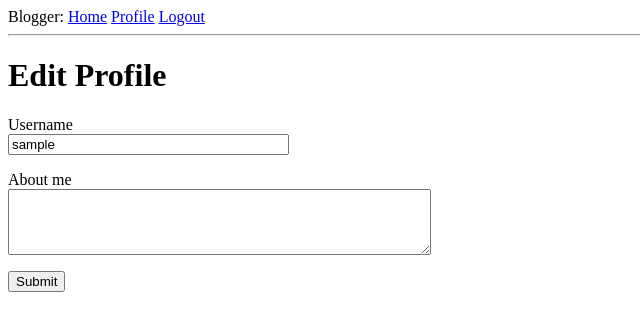
After one commit to rayray1/blogger, a Flask app: page /edit_profile in a window 1280 px wide. The commit adds this page. Shown: the top 331 px of the page, without its empty margins (0-640 px from the left). Run offline with Flask 2, Linux system fonts and the light colour scheme; the visitor is signed in with stand-in values (Sample User, id 1); data comes from the database, SQL or seed files in the repository; both versions use the stored data as it was after the commit.

Commit message:
User profile added

```diff
--- a/app/forms.py
+++ b/app/forms.py
@@ -1,6 +1,6 @@
 from flask_wtf import FlaskForm
-from wtforms import StringField, PasswordField, BooleanField, SubmitField
-from wtforms.validators import ValidationError, DataRequired, Email, EqualTo
+from wtforms import StringField, PasswordField, BooleanField, SubmitField, TextAreaField
+from wtforms.validators import ValidationError, DataRequired, Email, EqualTo, Length
 from app.models import User
 
 
@@ -26,3 +26,8 @@ class RegistrationForm(FlaskForm):
         user = User.query.filter_by(email=email.data).first()
         if user is not None:
             raise ValidationError('Please use a different email address.')
+
+class EditProfileForm(FlaskForm):
+    username = StringField('Username', validators=[DataRequired()])
+    about_me = TextAreaField('About me', validators=[Length(min=0, max=140)])
+    submit = SubmitField('Submit')
--- a/app/models.py
+++ b/app/models.py
@@ -3,6 +3,8 @@ from werkzeug.security import generate_password_hash, check_password_hash
 from datetime import datetime
 from flask_login import UserMixin
 from app import db
+from hashlib import md5
+
 
 
 class User(UserMixin, db.Model):
@@ -11,12 +13,19 @@ class User(UserMixin, db.Model):
     email = db.Column(db.String(120), index=True, unique=True)
     password_hash = db.Column(db.String(128))
     posts = db.relationship('Post', backref='author', lazy='dynamic')
+    about_me = db.Column(db.String(140))
+    last_seen = db.Column(db.DateTime, default=datetime.utcnow)
 
     def set_password(self, password):
         self.password_hash = generate_password_hash(password)
 
     def check_password(self, password):
         return check_password_hash(self.password_hash, password)
+
+    def avatar(self, size):
+        digest = md5(self.email.lower().encode('utf-8')).hexdigest()
+        return 'https://www.gravatar.com/avatar/{}?d=identicon&s={}'.format(
+            digest, size)
 
     @login.user_loader
     def load_user(id):
--- a/app/routes.py
+++ b/app/routes.py
@@ -1,9 +1,10 @@
 from flask import render_template, flash, redirect, url_for, request
 from werkzeug.urls import url_parse
 from flask_login import current_user, login_user, logout_user, login_required
+from datetime import datetime
 
 from app import app, db
-from app.forms import LoginForm, RegistrationForm
+from app.forms import LoginForm, RegistrationForm, EditProfileForm
 from app.models import User
 
 
@@ -25,6 +26,7 @@ def index():
     ]
     return render_template('index.html', title='Home', posts=posts)
 
+
 # user_login
 @app.route('/login', methods=['GET', 'POST'])
 def login():
@@ -42,13 +44,15 @@ def login():
         return redirect(url_for('index'))
     return render_template('login.html', title='Sign In', form=form)
 
+
 # user_logout
 @app.route('/logout')
 def logout():
     logout_user()
     return redirect(url_for('index'))
 
-# register
+
+# user_registration
 @app.route('/register', methods=['GET', 'POST'])
 def register():
     if current_user.is_authenticated:
@@ -62,3 +66,41 @@ def register():
         flash('Congratulations, you are now a registered user!')
         return redirect(url_for('login'))
     return render_template('register.html', title='Register', form=form)
+
+
+# user_profile
+@app.route('/user/<username>')
+@login_required
+def user(username):
+    user = User.query.filter_by(username=username).first_or_404()
+    posts = [
+        {'author': user, 'body': 'Test post #1'},
+        {'author': user, 'body': 'Test post #2'}
+    ]
+    return render_template('user.html', user=user, posts=posts)
+
+
+# user_last_seen
+@app.before_request
+def before_request():
+    if current_user.is_authenticated:
+        current_user.last_seen = datetime.utcnow()
+        db.session.commit()
+
+
+# edit_profile
+@app.route('/edit_profile', methods=['GET', 'POST'])
+@login_required
+def edit_profile():
+    form = EditProfileForm()
+    if form.validate_on_submit():
+        current_user.username = form.username.data
+        current_user.about_me = form.about_me.data
+        db.session.commit()
+        flash('Your changes have been saved.')
+        return redirect(url_for('edit_profile'))
+    elif request.method == 'GET':
+        form.username.data = current_user.username
+        form.about_me.data = current_user.about_me
+    return render_template('edit_profile.html', title='Edit Profile',
+                           form=form)
--- /dev/null
+++ b/app/templates/_post.html
@@ -0,0 +1,6 @@
+<table>
+       <tr valign="top">
+           <td><img src="{{ post.author.avatar(36) }}"></td>
+           <td>{{ post.author.username }} says:<br>{{ post.body }}</td>
+       </tr>
+   </table>
--- a/app/templates/base.html
+++ b/app/templates/base.html
@@ -12,6 +12,7 @@
           {% if current_user.is_anonymous %}
             <a href="{{ url_for('login') }}">Login</a>
           {% else %}
+            <a href="{{ url_for('user', username=current_user.username) }}">Profile</a>
             <a href="{{ url_for('logout') }}">Logout</a>
           {% endif %}
         </div>
--- /dev/null
+++ b/app/templates/edit_profile.html
@@ -0,0 +1,23 @@
+{% extends "base.html" %}
+
+{% block content %}
+    <h1>Edit Profile</h1>
+    <form action="" method="post">
+        {{ form.hidden_tag() }}
+        <p>
+            {{ form.username.label }}<br>
+            {{ form.username(size=32) }}<br>
+            {% for error in form.username.errors %}
+            <span style="color: red;">[{{ error }}]</span>
+            {% endfor %}
+        </p>
+        <p>
+            {{ form.about_me.label }}<br>
+            {{ form.about_me(cols=50, rows=4) }}<br>
+            {% for error in form.about_me.errors %}
+            <span style="color: red;">[{{ error }}]</span>
+            {% endfor %}
+        </p>
+        <p>{{ form.submit() }}</p>
+    </form>
+{% endblock %}
```
Also changed, not shown: app/templates/user.html (added, +19 -0 lines), migrations/versions/c07d7e4865b6_new_fields_in_user_model.py (added, +30 -0 lines), app.db.
